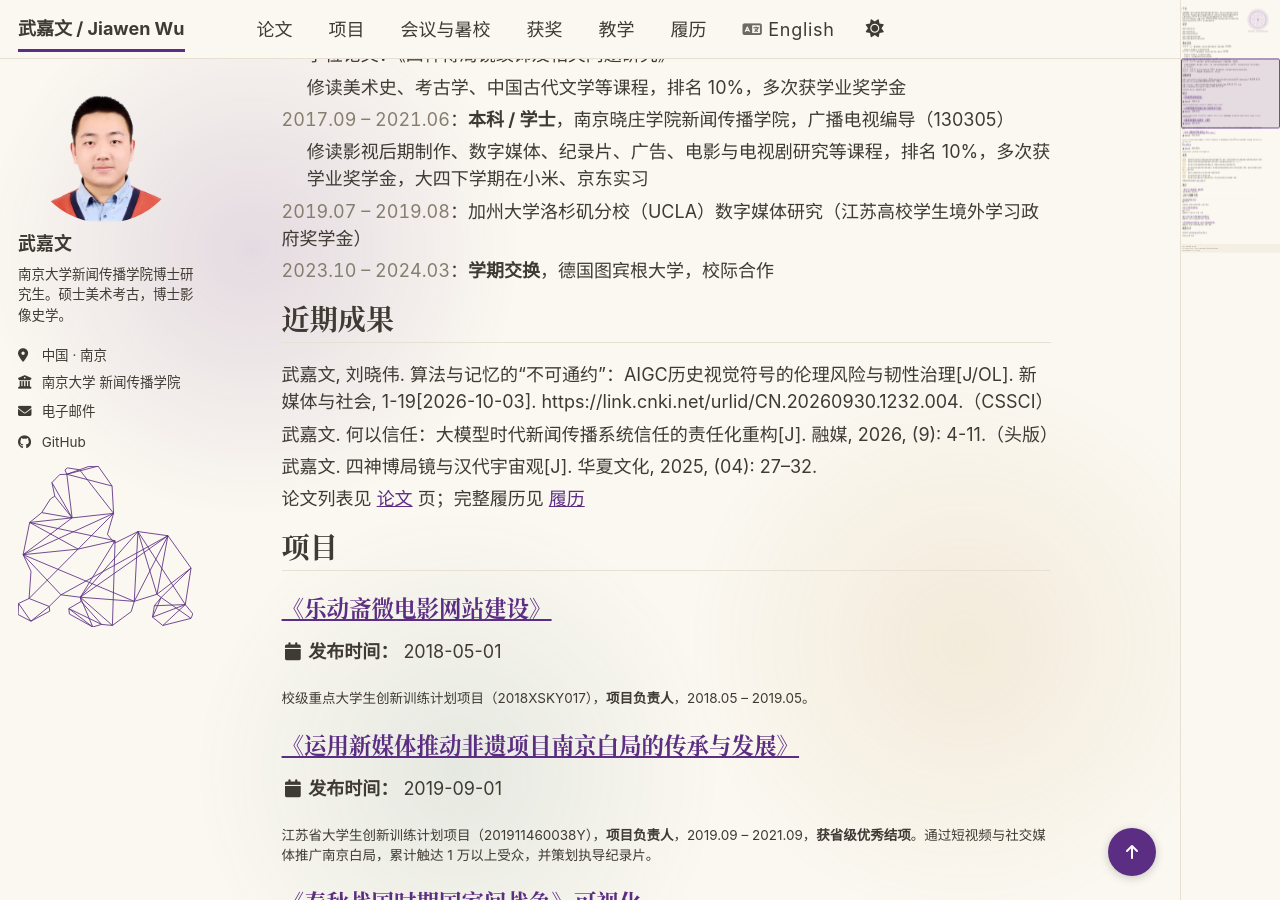
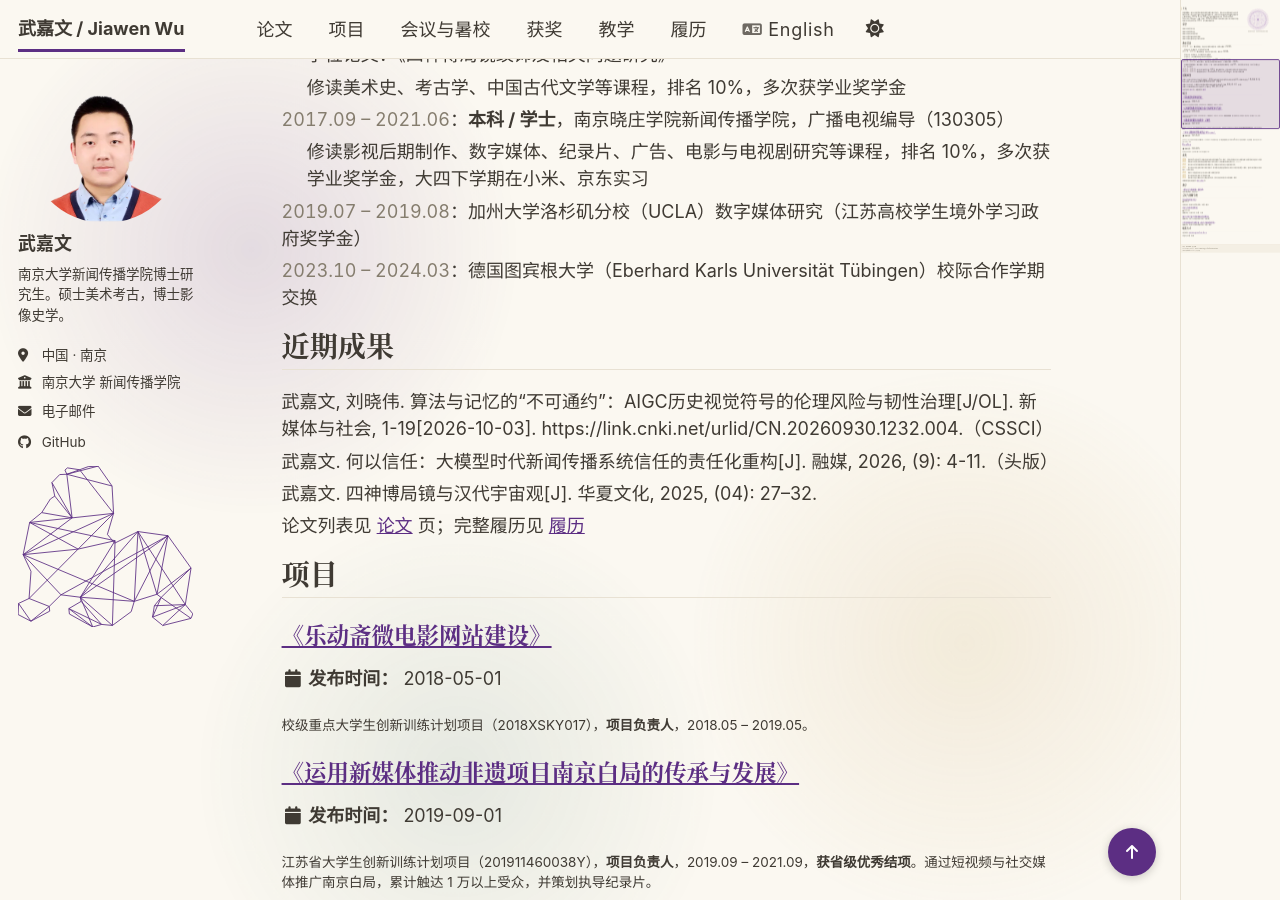
Before and after one commit to newnju/newnju.github.io, a Jekyll site: the page built from _pages/about.md, in a window 1280 px wide and 900 px high, scrolled down 764 px. Built offline with Jekyll 4.4.1, drawn with Linux system fonts in a browser that asks for light colours.

Commit message:
图宾根交换补上德文校名，调整语序

```diff
--- a/_data/profile.yml
+++ b/_data/profile.yml
@@ -71,7 +71,7 @@ education:
     daterange: "2019.07 – 2019.08"
     daterange_en: "Jul 2019 – Aug 2019"
   - period: master
-    text: "**学期交换**，德国图宾根大学，校际合作"
+    text: "德国图宾根大学（Eberhard Karls Universität Tübingen）校际合作学期交换"
     text_en: "**Exchange semester**, Eberhard Karls Universität Tübingen, Germany (inter-university agreement)"
     daterange: "2023.10 – 2024.03"
     daterange_en: "2023.10 – 2024.03"
--- a/_includes/generated/han-cv-timeline.zh.html
+++ b/_includes/generated/han-cv-timeline.zh.html
@@ -263,7 +263,7 @@
 * 学位论文：《四神博局镜纹饰及相关问题研究》
 * 修读美术史、考古学、中国古代文学等课程，排名 10%，多次获学业奖学金
 
-* <span class="han-cv-date">2023.10 – 2024.03</span>：**学期交换**，德国图宾根大学，校际合作
+* <span class="han-cv-date">2023.10 – 2024.03</span>：德国图宾根大学（Eberhard Karls Universität Tübingen）校际合作学期交换
 
 
 
--- a/_includes/generated/han-education.zh.html
+++ b/_includes/generated/han-education.zh.html
@@ -8,5 +8,5 @@
 * <span class="han-cv-date">2017.09 – 2021.06</span>：**本科 / 学士**，南京晓庄学院新闻传播学院，广播电视编导（130305）
     * 修读影视后期制作、数字媒体、纪录片、广告、电影与电视剧研究等课程，排名 10%，多次获学业奖学金，大四下学期在小米、京东实习
 * <span class="han-cv-date">2019.07 – 2019.08</span>：加州大学洛杉矶分校（UCLA）数字媒体研究（江苏高校学生境外学习政府奖学金）
-* <span class="han-cv-date">2023.10 – 2024.03</span>：**学期交换**，德国图宾根大学，校际合作
+* <span class="han-cv-date">2023.10 – 2024.03</span>：德国图宾根大学（Eberhard Karls Universität Tübingen）校际合作学期交换
 {% endraw %}
```
